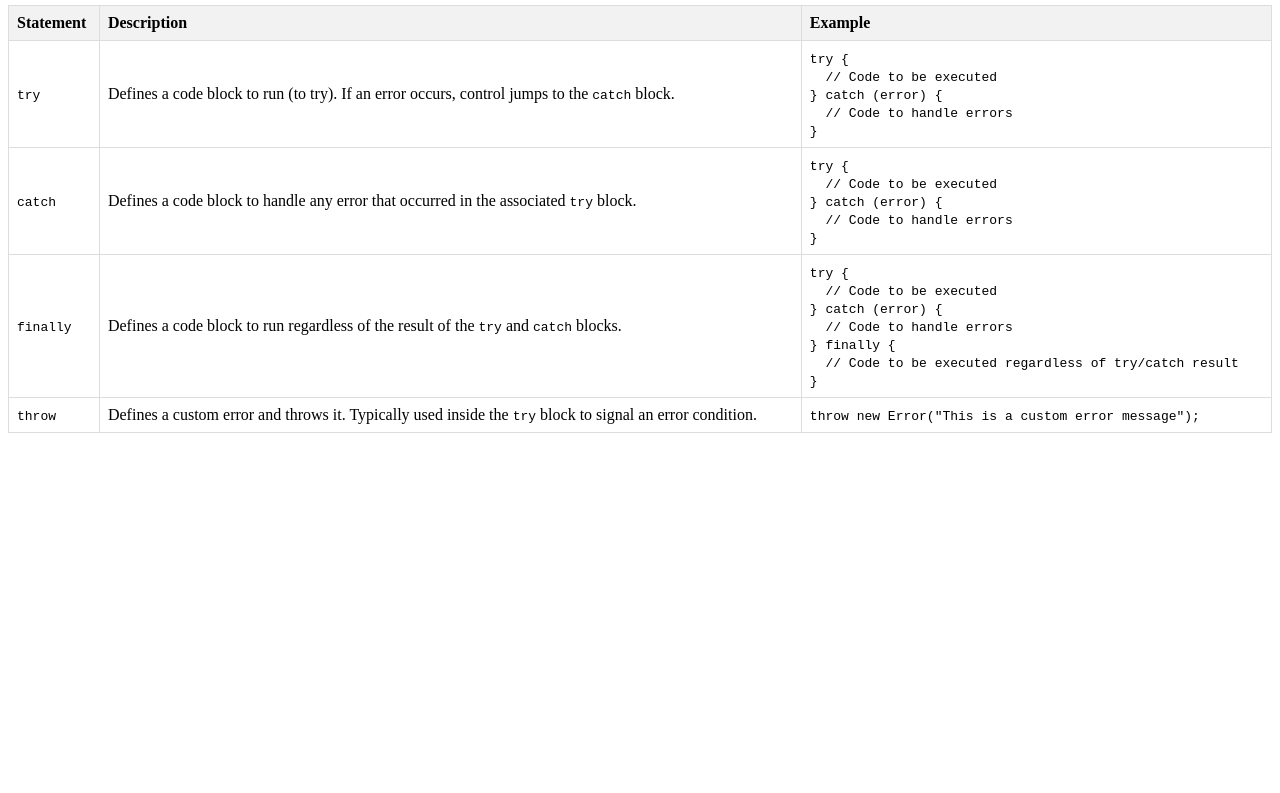
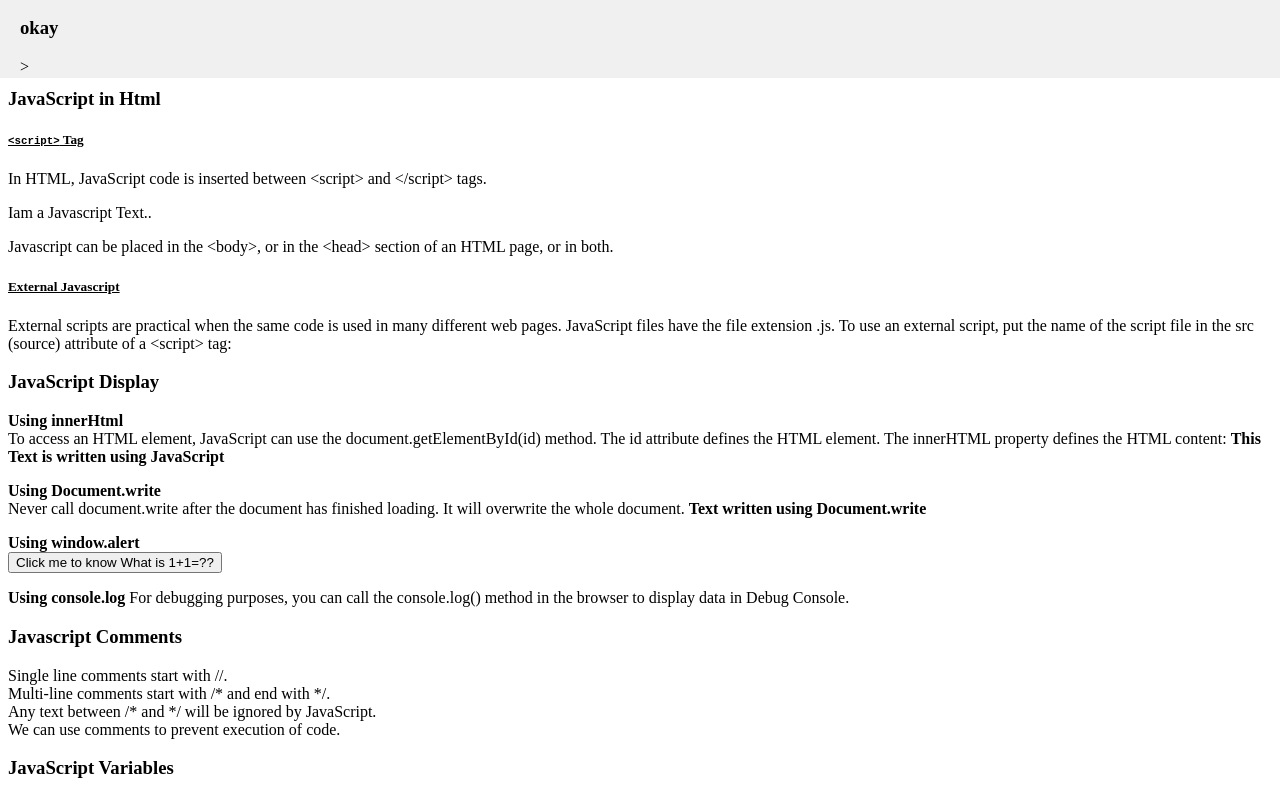
Before and after one commit to josephjose1234/Javascript-Tutorial-USing-JavaScript, a plain HTML site: page test.html in a window 1280 px wide. Shown: the part 62-855 px from the top of the page. Before the commit the page ends 800 px from the top, so only its background shows below. Drawn offline with Linux system fonts and the light colour scheme.

Commit message:
NothingSpecial.JustWorking

```diff
--- a/test.html
+++ b/test.html
@@ -1,86 +1,140 @@
 <!DOCTYPE html>
-<html lang="en">
+<html>
 <head>
-    <meta charset="UTF-8">
-    <meta name="viewport" content="width=device-width, initial-scale=1.0">
-    <title>JavaScript Error Handling Statements</title>
+<title>Fixed Appbar</title>
 <style>
-        table {
-            border-collapse: collapse;
+.appbar {
+position: fixed;
+top: 0;
+left: 0;
+height: 100px;/*AdjustHere*/
 width: 100%;
-            margin-top: 20px;
+background-color: #f0f0f0;
+padding: 20px;
 }
-        th, td {
-            border: 1px solid #dddddd;
-            text-align: left;
-            padding: 8px;
+
+.appbar ul {
+list-style-type: none;
+margin: 0;
+padding: 0;
+overflow: hidden;
 }
-        th {
-            background-color: #f2f2f2;
+
+.appbar li {
+float: left;
+}
+
+.appbar li a {
+display:  flex;
+color: black;
+text-align: center;
+padding: 14px 16px;
+text-decoration: none;
+justify-content: space-between;
+}
+
+.appbar li a:hover {
+background-color: #eee;
 }
 </style>
 </head>
 <body>
+<section class="appbar">
+    <h3>JavaScript</h3>
+   <h3>okay</h3>>
+</section>
 
-    <h2>JavaScript Error Handling Statements</h2>
+<div style="margin-top: 150px;"><!--AdjustHere-->
+    <section id="#1">
+        <h3>JavaScript in Html</h3>
+        <h5 style="text-decoration: underline;"><code>&lt;script&gt;</code> Tag</h5>
+        <p>
+            In HTML, JavaScript code is inserted between &lt;script&gt; and &lt;/script&gt; tags.
+        </p>
+        <p id="Text"></p>
+        <script>
+            document.getElementById("Text").innerHTML = "Iam a Javascript Text..";
+        </script>
+        <p>Javascript can be placed in the &lt;body&gt;, or in the &lt;head&gt; section of an HTML page, or in both.
+        </p>
+        <h5 style="text-decoration: underline;">External Javascript</h5>
+        <p>
+            External scripts are practical when the same code is used in many different web pages.
+            JavaScript files have the file extension .js.
+            To use an external script, put the name of the script file in the src (source) attribute of a &lt;script&gt;
+            tag:
+        </p>
+    </section>
+    <section id="#2">
+        <h3>JavaScript Display</h3>
 
-    <table>
-        <tr>
-            <th>Statement</th>
-            <th>Description</th>
-            <th>Example</th>
-        </tr>
-        <tr>
-            <td><code>try</code></td>
-            <td>Defines a code block to run (to try). If an error occurs, control jumps to the <code>catch</code> block.</td>
-            <td>
-                <code>
-                    try {<br>
-                    &nbsp;&nbsp;// Code to be executed<br>
-                    } catch (error) {<br>
-                    &nbsp;&nbsp;// Code to handle errors<br>
+        <p>
+            <b>Using innerHtml</b><br>
+            To access an HTML element, JavaScript can use the document.getElementById(id) method.
+            The id attribute defines the HTML element. The innerHTML property defines the HTML content:
+            <b id="Tex"></b>
+        </p>
+        <script>
+            document.getElementById("Tex").innerHTML = "This Text is written using JavaScript";
+        </script>
+        <p>
+            <b>Using Document.write</b><br>
+            Never call document.write after the document has finished loading.
+            It will overwrite the whole document.
+            <b>
+                <script>
+                    document.write('Text written using Document.write');
+                </script>
+            </b>
+        </p>
+        <p>
+            <b> Using window.alert</b><br>
+            <button onclick="showAlert()">Click me to know What is 1+1=??</button>
+
+            <!-- Add a script to define the showAlert function -->
+            <script>
+                function showAlert() {
+                    window.alert('1+1=2');
                 }
-                </code>
-            </td>
-        </tr>
-        <tr>
-            <td><code>catch</code></td>
-            <td>Defines a code block to handle any error that occurred in the associated <code>try</code> block.</td>
-            <td>
-                <code>
-                    try {<br>
-                    &nbsp;&nbsp;// Code to be executed<br>
-                    } catch (error) {<br>
-                    &nbsp;&nbsp;// Code to handle errors<br>
-                    }
-                </code>
-            </td>
-        </tr>
-        <tr>
-            <td><code>finally</code></td>
-            <td>Defines a code block to run regardless of the result of the <code>try</code> and <code>catch</code> blocks.</td>
-            <td>
-                <code>
-                    try {<br>
-                    &nbsp;&nbsp;// Code to be executed<br>
-                    } catch (error) {<br>
-                    &nbsp;&nbsp;// Code to handle errors<br>
-                    } finally {<br>
-                    &nbsp;&nbsp;// Code to be executed regardless of try/catch result<br>
-                    }
-                </code>
-            </td>
-        </tr>
-        <tr>
-            <td><code>throw</code></td>
-            <td>Defines a custom error and throws it. Typically used inside the <code>try</code> block to signal an error condition.</td>
-            <td>
-                <code>
-                    throw new Error("This is a custom error message");
-                </code>
-            </td>
-        </tr>
-    </table>
+            </script>
+        </p>
+        <p>
+            <b>Using console.log</b>
+            For debugging purposes, you can call the console.log() method in the browser to display data in Debug
+            Console.
+        </p>
+    </section>
+    <section id="#3">
 
+        <h3>Javascript Comments</h3>
+        <script>
+            //This is an Example for Javascript Comments!!, it will be ignored by javascript,will not be executed.
+            /* Example
+            for
+            Multiline Comments*/
+        </script>
+        <p></p>
+        Single line comments start with //.<br>
+        Multi-line comments start with /* and end with */.<br>
+        Any text between /* and */ will be ignored by JavaScript.<br>
+        We can use comments to prevent execution of code.
+        </p>
+    </section>
+    <section id="#4">
+        <h3>JavaScript Variables</h3>
+        <p>Variables are Containers for Storing Data
+            JavaScript Variables can be declared in 4 ways:
+            <br>Automatically<br>
+            Using<code> var</code> <br>
+            Using <code> let</code><br>
+            Using <code> const</code><br>
+            You can declare many variables in one statement.
+            Start the statement with let and separate the variables by comma,
+        </p>
+        <script>
+            let personName = "John Doe", carName = "Volvo", price = 200;
+        </script>
+    </section>
+</div>
 </body>
 </html>
```
Also changed, not shown: index.html (+22 -20 lines), test1.html (added, +37 -0 lines). Lines whose indentation alone changed are shown as unchanged.
